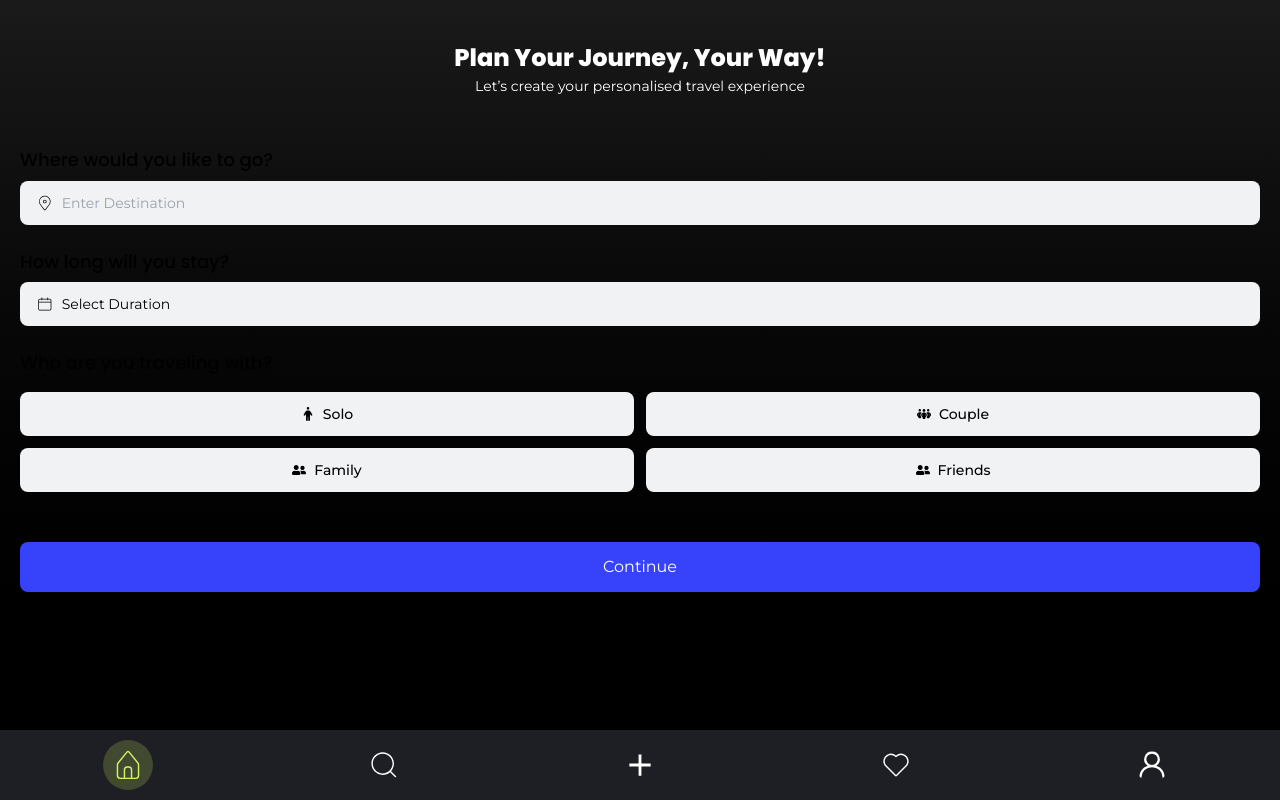
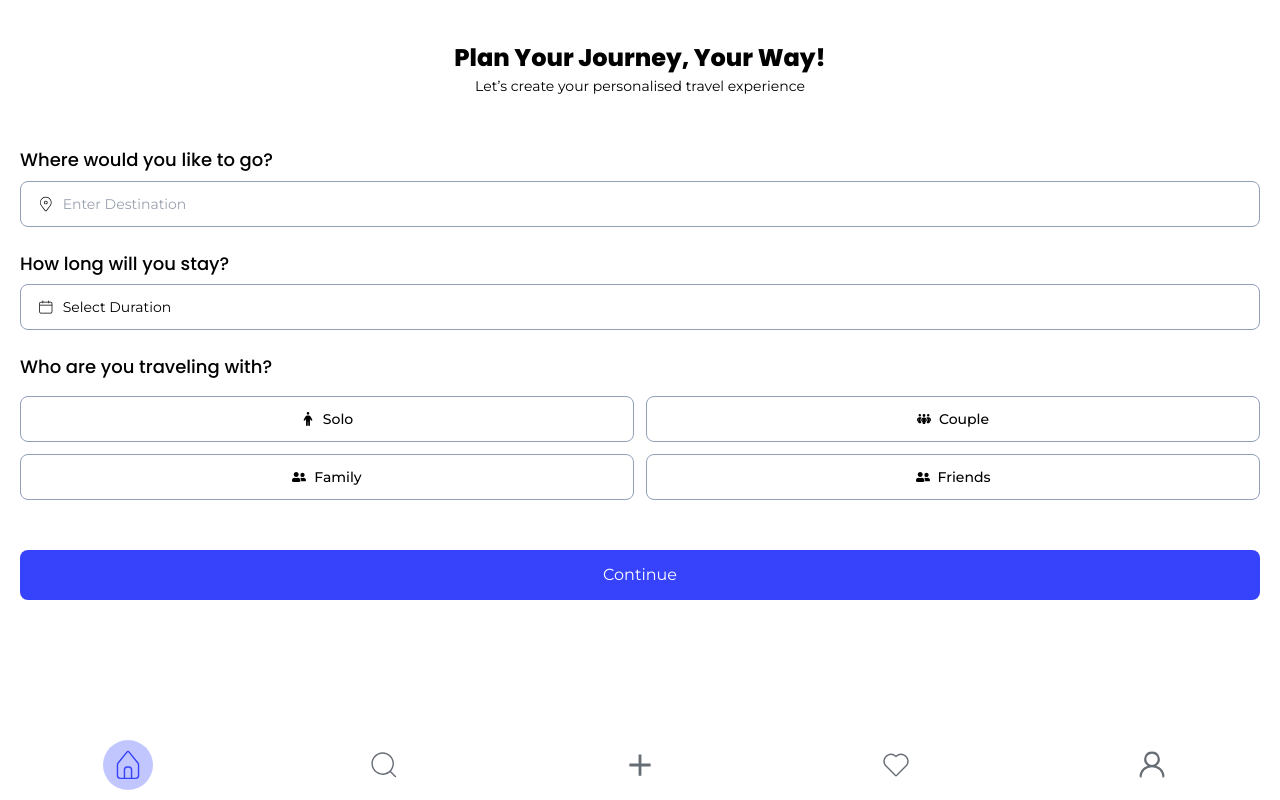
Before and after one commit to Ankit-Gope007/travel-itinerary-app, a React (Vite) app: page /add in a window 1280 px wide. Built offline with nearby package versions, Linux system fonts and the light colour scheme.

Commit message:
all completed

```diff
--- a/src/pages/AddTrip/components/Form.jsx
+++ b/src/pages/AddTrip/components/Form.jsx
@@ -9,7 +9,7 @@ const Form = (theme) => {
     const [selectedGroup, setSelectedGroup] = useState("");
 
     useEffect(() => {
-        console.log("Theme changed:", theme);
+        console.log("Theme changed:", theme.theme,"Type of theme:", typeof theme.theme);
     }, [theme]);
 
     const groupOptions = [
@@ -74,16 +74,16 @@ const Form = (theme) => {
         //     <button className='w-full active:bg-[#343cae] cursor-pointer h-[50px] font-Montserrat text-[16px] rounded-[8px]  bg-[#3643FB] '>Continue</button>
         //   </div>
         // </div>
-            <div className={`space-y-6 font-Montserrat mx-5 mt-[50px] ${theme === 'dark' ? 'text-white ' : 'text-black'}`}>
+            <div className={`space-y-6 font-Montserrat mx-5 mt-[50px] ${theme.theme === 'dark' ? 'text-white ' : 'text-black'}`}>
           {/* Destination */}
-          <div className={`${theme ==="dark" ? 'text-white' : 'text-black'}`}>
-            <label className={`block mb-2 text-sm font-Poppins text-[18px] font-medium  ${theme ==="dark" ? 'text-white' : 'text-black'}`}>Where would you like to go?</label>
-            <div className={`flex items-center px-4 py-3 rounded-lg gap-2 ${theme === 'dark' ? 'bg-[#2D2D2D]' : 'bg-[#F1F2F4]'}`}>
+          <div className={`${theme.theme ==="dark" ? 'text-white' : 'text-black'}`}>
+            <label className={`block mb-2 text-sm font-Poppins text-[18px] font-medium  ${theme.theme ==="dark" ? 'text-white' : 'text-black'}`}>Where would you like to go?</label>
+            <div className={`flex items-center px-4 py-3 rounded-lg gap-2 ${theme.theme === 'dark' ? 'bg-[#2D2D2D]' : 'bg-transparent border border-slate-400'}`}>
               <CiLocationOn className="text-lg" />
               <input
                 type="text"
                 placeholder="Enter Destination"
-                className={`outline-none w-full text-sm placeholder-gray-400 ${theme === 'dark' ? 'bg-transparent text-white' : 'bg-transparent text-black'}`}
+                className={`outline-none w-full text-sm placeholder-gray-400 ${theme.theme === 'dark' ? 'bg-transparent text-white' : 'bg-transparent text-black'}`}
               />
             </div>
           </div>
@@ -91,10 +91,10 @@ const Form = (theme) => {
           {/* Duration */}
           <div>
             <label className="block mb-2 text-sm font-Poppins text-[18px] font-medium">How long will you stay?</label>
-            <div className={`flex items-center px-4 py-3 rounded-lg gap-2 ${theme === 'dark' ? 'bg-[#2D2D2D]' : 'bg-[#F1F2F4]'}`}>
+            <div className={`flex items-center px-4 py-3 rounded-lg gap-2 ${theme.theme === 'dark' ? 'bg-[#2D2D2D]' : 'bg-transparent border border-slate-400'}`}>
               <CiCalendar className="text-lg" />
               <select
-                className={`outline-none w-full text-sm appearance-none ${theme === 'dark' ? 'bg-transparent text-white' : 'bg-transparent text-black'}`}
+                className={`outline-none w-full text-sm appearance-none ${theme.theme === 'dark' ? 'bg-transparent text-white' : 'bg-transparent text-black'}`}
               >
                 <option value="">Select Duration</option>
                 <option value="3">3 Days</option>
@@ -112,12 +112,12 @@ const Form = (theme) => {
                 <button
                   key={option.label}
                   onClick={() => setSelectedGroup(option.label)}
-                  className={`flex items-center justify-center gap-2 px-4 py-3 rounded-lg font-medium text-sm transition ${
+                  className={`flex items-center justify-center cursor-pointer gap-2 px-4 py-3 rounded-lg font-medium text-sm transition ${
                     selectedGroup === option.label
                       ? 'bg-[#D3F462] text-black'
-                      : theme === 'dark'
+                      : theme.theme === 'dark'
                       ? 'bg-[#2D2D2D] text-white'
-                      : 'bg-[#F1F2F4] text-black'
+                      : 'bg-transparent border border-slate-400 text-black'
                   }`}
                 >
                   {option.icon}
@@ -136,6 +136,7 @@ const Form = (theme) => {
           </div>
         </div>
 
+
     );
 };
 
--- a/src/store/User.Store.js
+++ b/src/store/User.Store.js
@@ -6,7 +6,7 @@ const useUserStore = create(
         (set) => ({
             username: null,
             setUsername: (username) => set({ username }),
-            theme:"dark",
+            theme:"light",
             setTheme: (theme) => set({ theme }),
         }),
         {
```
